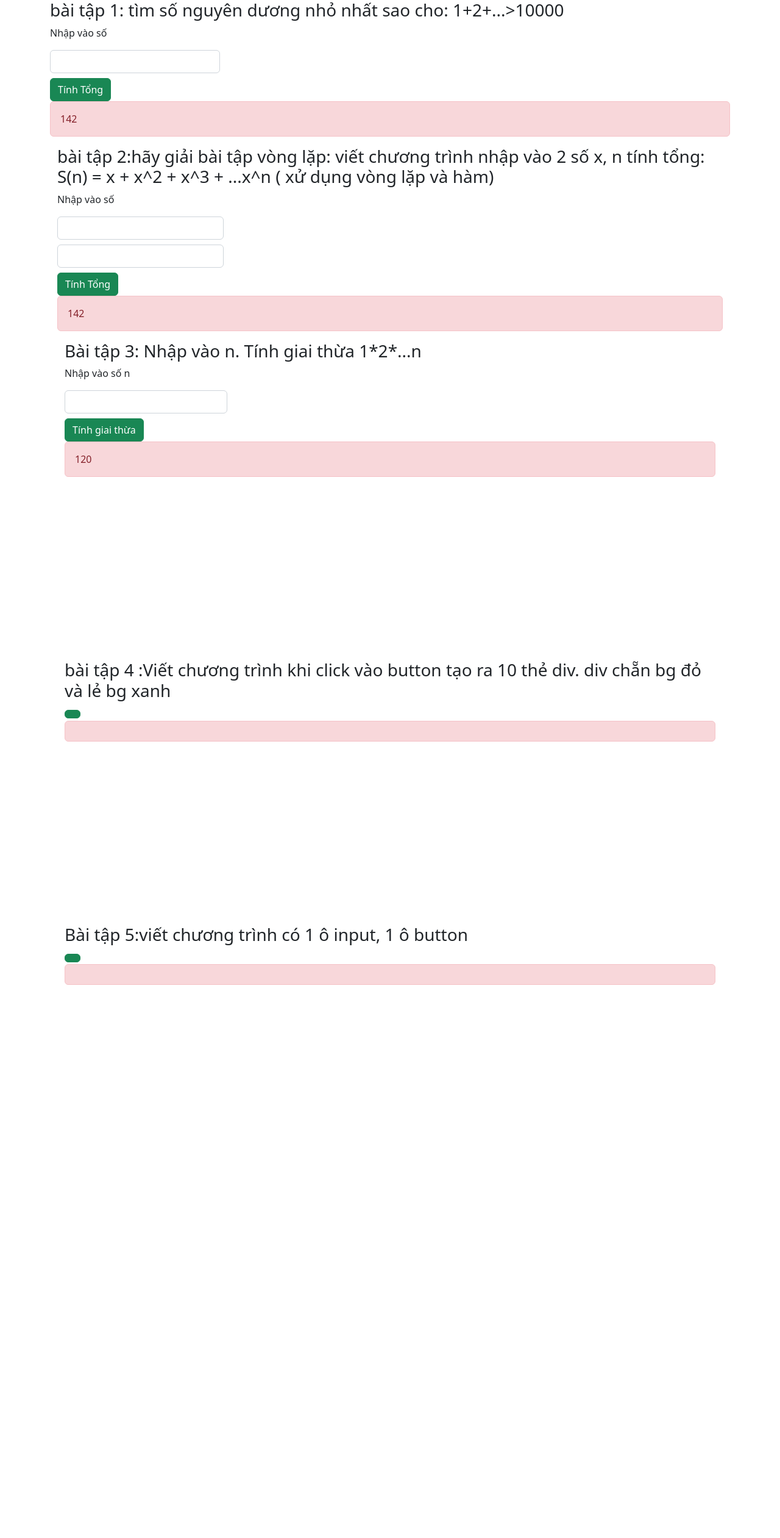
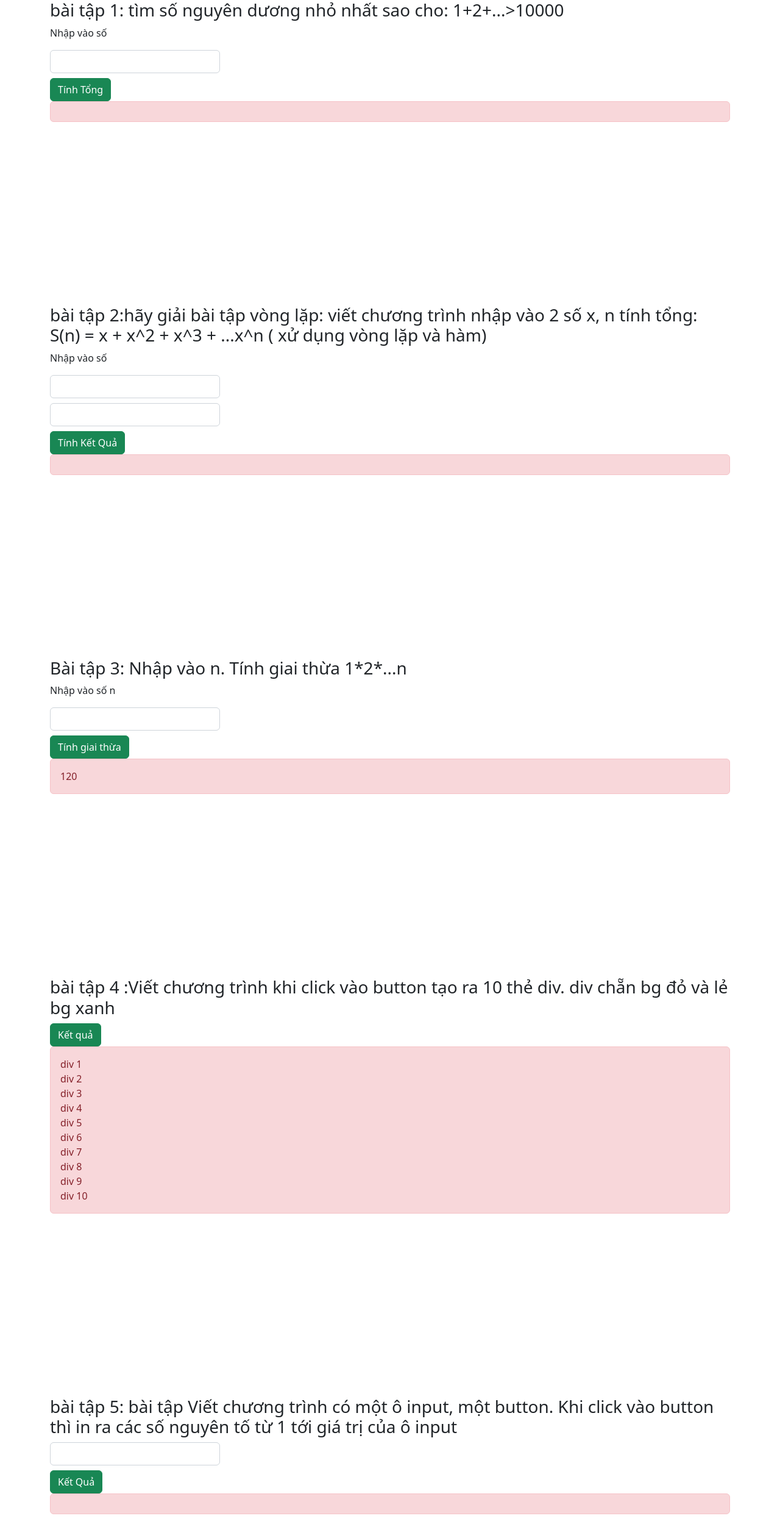
Before and after one commit to nguyentuankhoa/BCS07_Khoa_vonglap, a plain HTML site: page index.html in a window 1280 px wide. Shown: the whole page at 61% size. Before the commit the page ends 1915 px from the top, so only its background shows below. Drawn offline with nearby package versions, Linux system fonts and the light colour scheme.

Commit message:
up lan 3

```diff
--- a/index.html
+++ b/index.html
@@ -14,6 +14,7 @@
 </head>
 
 <body>
+    <!-- b1  -->
     <div class="container" style="margin-bottom: 300px;">
         <h3>bài tập 1: tìm số nguyên dương nhỏ nhất sao cho: 1+2+...>10000</h3>
         <div class="form-group">
@@ -21,24 +22,25 @@
             <input class="form-control w-25 mb-2" id="nhapSo1" >
             <button class="btn btn-success " id="btnTinhTong" onclick="timSoNguyenDuongNhoNhat()">Tính Tổng</button>
         </div >
-        <div class="alert alert-danger" id="ketQua1">
-            142
+        <div class="alert alert-danger" id="ketQua1"></div>
     </div>
 
-
+    <!-- b2  -->
     <div class="container" style="margin-bottom: 300px;">
         <h3> bài tập 2:hãy giải bài tập vòng lặp: viết chương trình nhập vào 2 số x, n tính tổng: S(n) = x + x^2 + x^3 + ...x^n ( xử dụng vòng lặp và hàm) </h3>
+        <p>Nhập vào số</p>
         <div class="form-group">
-            <p>Nhập vào số</p>
-            <input class="form-control w-25 mb-2" id="nhapSo1" >
-            <input class="form-control w-25 mb-2" id="nhapSo1" >
-            <button class="btn btn-success " id="btnTinhTong" onclick="timSoNguyenDuongNhoNhat()">Tính Tổng</button>
-        </div >
-        <div class="alert alert-danger" id="ketQua1">
-            142
+            <input class="form-control w-25 mb-2" id="nhapSoX" >
+        </div>
+        <div class="form-group">
+            <input class="form-control w-25 mb-2" id="nhapSoN" >
+        </div>
+        <button class="btn btn-success " id="btnTinhTong2" onclick="cauHai()">Tính Kết Quả</button>
+        <div class="alert alert-danger" id="ketQuaHai"></div>
+
     </div>
 
-
+    <!-- b3  -->
     <div class="container" style="margin-bottom: 300px;">
         <h3>Bài tập 3: Nhập vào n. Tính giai thừa 1*2*...n</h3>
         <div class="form-group">
@@ -51,27 +53,42 @@
         </div>
     </div>
 
+    <!-- b4  -->
     <div class="container" style="margin-bottom: 300px;">
         <h3> bài tập 4 :Viết chương trình khi click vào button tạo ra 10 thẻ div. div chẵn bg đỏ và lẻ bg xanh</h3>
         <div class="form-group">
-            <button class="btn btn-success " id="btnTinhGiaiThua"></button>
+            <button class="btn btn-success " id="btnCau4" onclick="bai4()">Kết quả </button>
         </div>
-        <div class="alert alert-danger" id="ketQua3">
+        <div class="alert alert-danger" id="ketQua4">
+            <div class="div">div 1</div>
+            <div class="div">div 2</div>
+            <div class="div">div 3</div>
+            <div class="div">div 4</div>
+            <div class="div">div 5</div>
+            <div class="div">div 6</div>
+            <div class="div">div 7</div>
+            <div class="div">div 8</div>
+            <div class="div">div 9</div>
+            <div class="div">div 10</div>
+        </div>
+    </div>
+
+    <!-- b5  -->
+    <div class="container" style="margin-bottom: 300px;">
+        <h3> bài tập 5: bài tập Viết chương trình có một ô input, một button. Khi click vào button thì in ra các số nguyên tố từ 1 tới giá
+            trị của ô input </h3>
+        <div class="form-group">
+            <input class="form-control w-25 mb-2" id="nhapSo5" type="text">
+        </div>
+
+        <button class="btn btn-success " id="btnCau5" onclick="bai5()">Kết Quả</button>
+        <div class="alert alert-danger" id="ketQua5">
 
         </div>
     </div>
 
 
 
-    <div class="container" style="margin-bottom: 300px;">
-        <h3> Bài tập 5:viết chương trình có 1 ô input, 1 ô button</h3>
-        <div class="form-group">
-            <button class="btn btn-success " id="btnTinhGiaiThua"></button>
-        </div>
-        <div class="alert alert-danger" id="ketQua3">
-
-        </div>
-    </div>
 
 
 
--- a/index.js
+++ b/index.js
@@ -13,7 +13,28 @@ function timSoNguyenDuongNhoNhat () {
     document.getElementById("ketQua1").innerHTML = ketQua;
 }
 
-function
+
+
+function cauHai () {
+
+    var soX = document.getElementById("nhapSoX").vale *1;
+    var soN = document.getElementById("nhapSoN").value * 1;
+
+    // các bước xử lý :
+    var tinhMu = 1
+    var tinhTong = 0;
+
+    for(var i=1;i <= n;i++) {
+        tinhMu = tinhMu * n;
+        tinhTong += tinhMu;
+    }
+    console.log(tinhMu);
+    console.log(tinhTong);
+    document.getElementById("ketQuaHai").innerHTML = tinhTong;
+}
+
+
+
 
 
 // bài tập3 : Nhập vào n. Tính giai thừa 1*2*...n
@@ -34,3 +55,29 @@ while(giaTri <= nhapSo) {
 document.getElementById('ketQua3').innerHTML = giaiThua;
 
 }
+
+
+// bài tập 4 :Viết chương trình khi click vào button tạo ra 10 thẻ div. div chẵn bg đỏ và lẻ bg xanh
+function bai4() {
+
+    var bienDiv = document.querySelectorAll("#ketQua4 .div");
+
+    for(var i = 0;i <= 10;i++){
+        if(i % 2 == 0){
+            bienDiv[i].style.background = "red";
+        } else{
+            bienDiv[i].style.background = "blue";
+        }
+    }
+}
+
+// bài tập 5: bài tập Viết chương trình có một ô input, một button. Khi click vào button thì in ra các số nguyên tố từ 1 tới giá trị của ô input
+function bai5 () {
+    var giaTriBai5 = document.getElementById("nhapSo5").value *1;
+    var input = "";
+    for (var i = 0; i <=giaTriBai5; i++) {
+        input = input + i + "<br>"
+    }
+    console.log(input)
+    document.getElementById("ketQua5").innerHTML = input ;
+}
```
